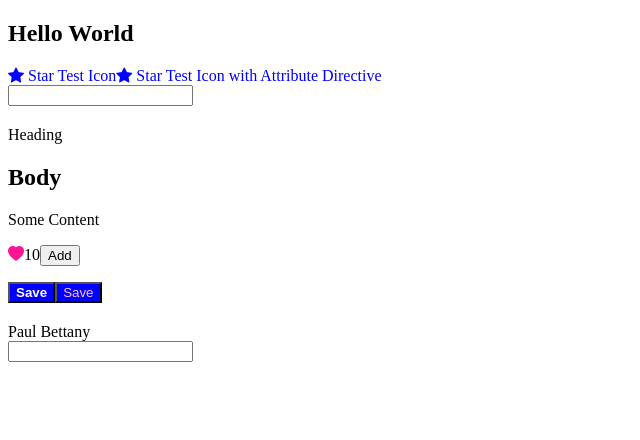
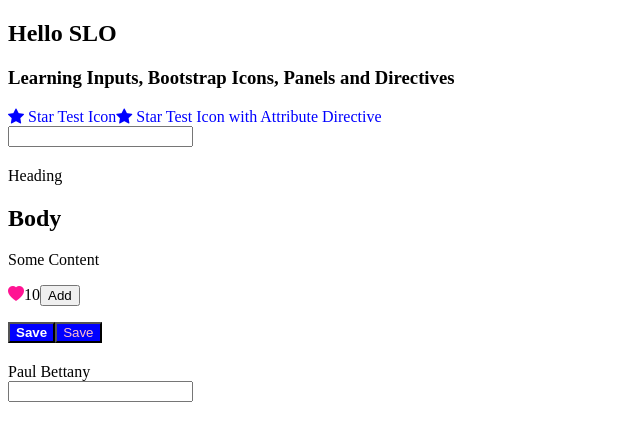
Before and after one commit to tillyninjaspace/ganbatte-angular, an Angular app: page / in a window 1280 px wide. Shown: the top 440 px of the page, without its empty margins (0-640 px from the left). Built offline with nearby package versions, Linux system fonts and the light colour scheme.

Commit message:
is Sunday the beginning of a new week or ending of the current week

```diff
--- a/src/app/app.component.html
+++ b/src/app/app.component.html
@@ -1,4 +1,5 @@
-<h2>Hello World</h2>
+<h2>Hello SLO</h2>
+<h3>Learning Inputs, Bootstrap Icons, Panels and Directives</h3>
 
 <!-- Favorite Component -->
 <favorite
--- a/src/app/input-foamt.directive.ts
+++ b/src/app/input-foamt.directive.ts
@@ -4,7 +4,7 @@ import { Directive, HostListener, ElementRef, Input } from '@angular/core';
   selector: '[appInputFoamt]'
 })
 export class InputFoamtDirective {
-  @Input('appInputFoamt') format: any;
+  @Input('appInputFoamt') format:any;
   constructor(private el: ElementRef) { }
 
   @HostListener('blur') onBlur() {
```
